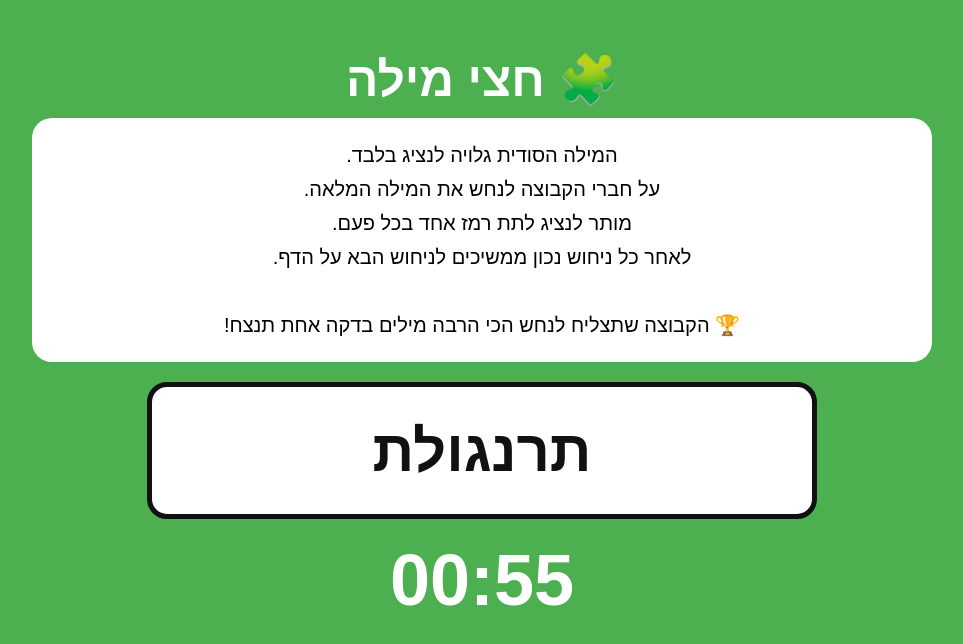
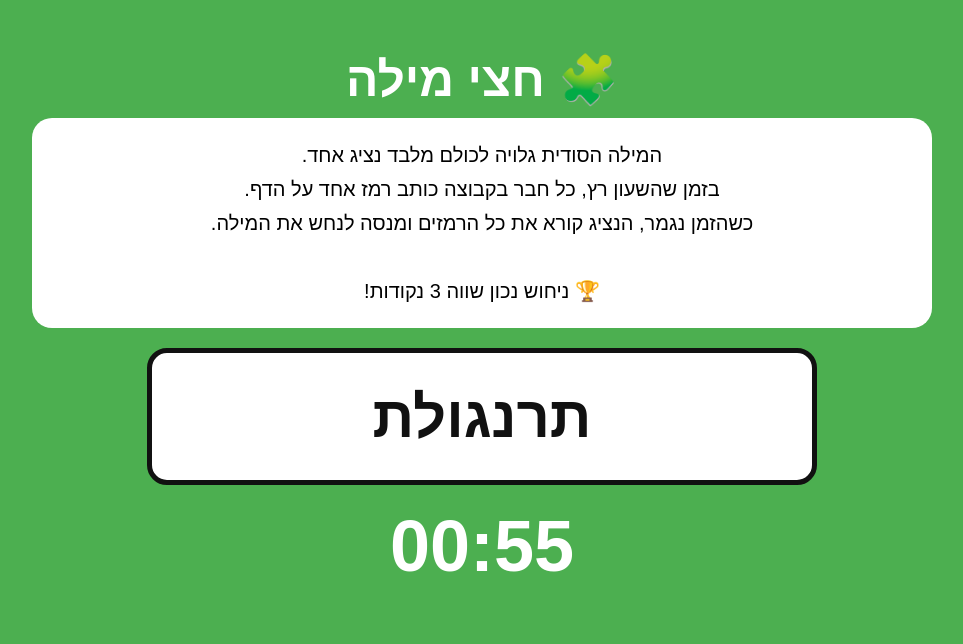
Before and after one commit to rganorster-bit/half-word, a plain HTML site: page index.html in a window 1280 px wide. Shown: the whole page, without its empty margins (158-1121 px from the left). Drawn offline with Linux system fonts and the light colour scheme.

Commit message:
Update index.html

```diff
--- a/index.html
+++ b/index.html
@@ -93,12 +93,11 @@ font-size:54px;
 
 <div class="instructions">
 
-המילה הסודית גלויה לנציג בלבד.<br>
-על חברי הקבוצה לנחש את המילה המלאה.<br>
-מותר לנציג לתת רמז אחד בכל פעם.<br>
-לאחר כל ניחוש נכון ממשיכים לניחוש הבא על הדף.<br><br>
+המילה הסודית גלויה לכולם מלבד נציג אחד.<br>
+בזמן שהשעון רץ, כל חבר בקבוצה כותב רמז אחד על הדף.<br>
+כשהזמן נגמר, הנציג קורא את כל הרמזים ומנסה לנחש את המילה.<br><br>
 
-🏆 הקבוצה שתצליח לנחש הכי הרבה מילים בדקה אחת תנצח!
+🏆 ניחוש נכון שווה 3 נקודות!
 
 </div>
 
```
